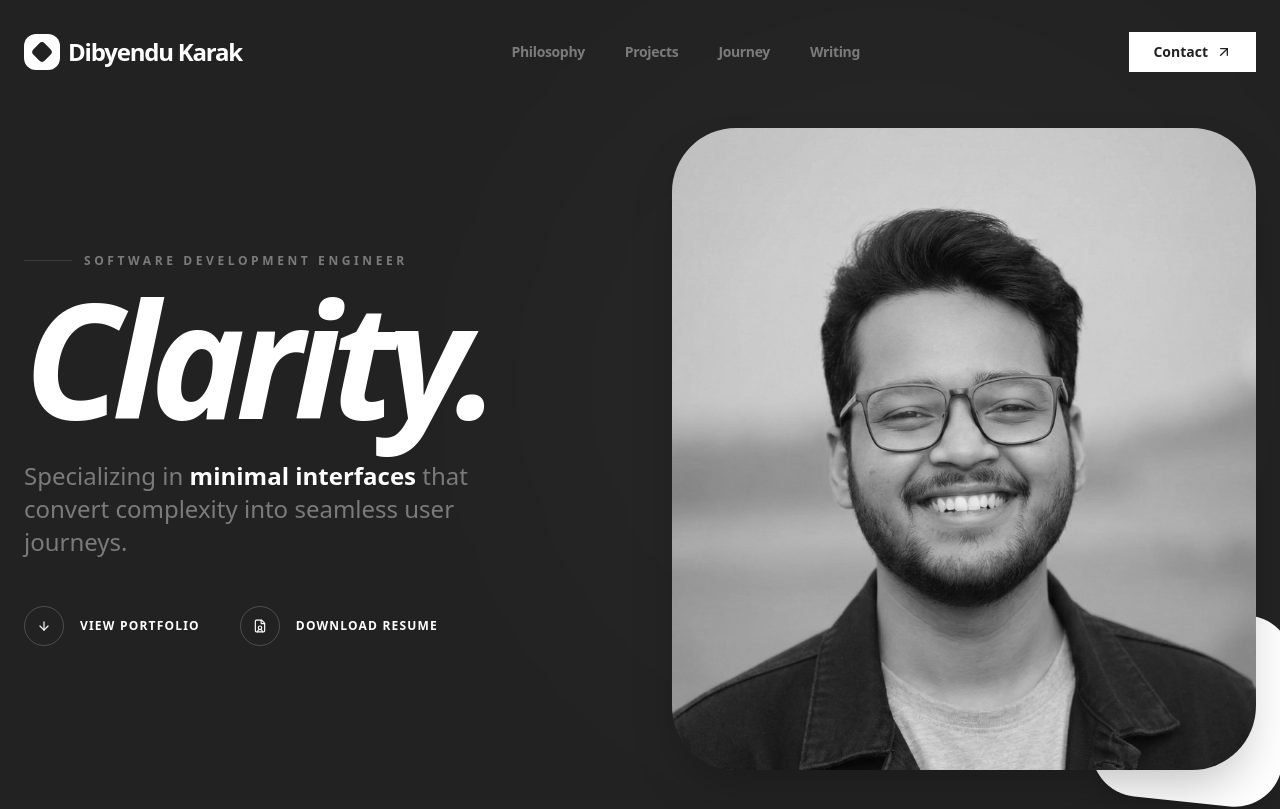
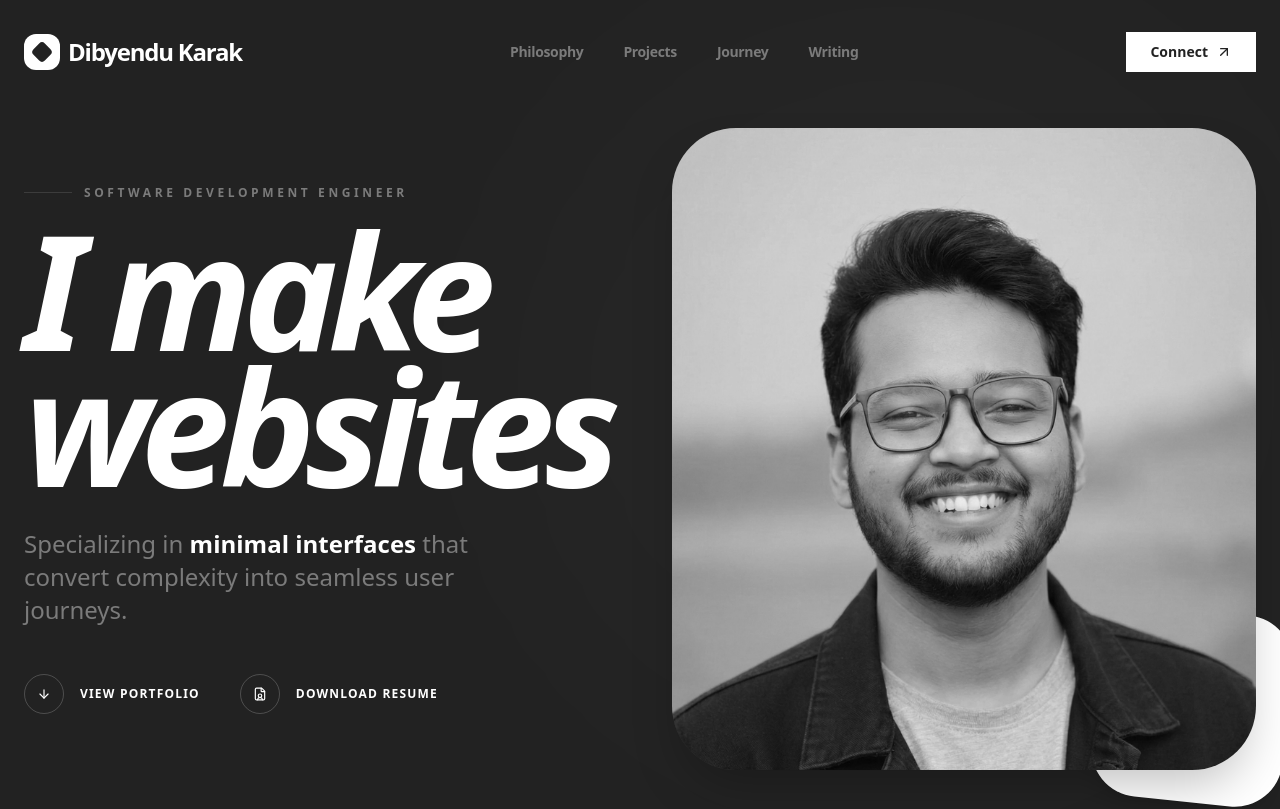
Before and after one commit to D-Karak/my-portfolio, a Next.js app: page / in a window 1280 px wide. Shown: the top 809 px of the page. Built offline with nearby package versions, Linux system fonts and the light colour scheme.

Commit message:
commit for minimal interface changes

```diff
--- a/components/Hero.tsx
+++ b/components/Hero.tsx
@@ -17,8 +17,8 @@ const Hero: React.FC = () => {
                 Software Development Engineer
               </p>
             </div>
-            <h1 className="text-[15vw] lg:text-[10rem] font-bold tracking-[-0.06em] leading-[0.85] italic text-brandWhite">
-              Clarity.
+            <h1 className="md:block hidden text-[15vw] lg:text-[10rem] font-bold tracking-[-0.06em] leading-[0.85] italic text-brandWhite">
+              I make <span >websites</span>
             </h1>
             <p className="text-xl md:text-2xl text-secondary max-w-lg leading-snug mt-[34px]">
               Specializing in <span className="font-bold text-brandWhite">minimal interfaces</span> that convert complexity into seamless user journeys.
--- a/components/Navbar.tsx
+++ b/components/Navbar.tsx
@@ -47,7 +47,7 @@ const Navbar: React.FC = () => {
             href="#contact"
             className={`hidden md:flex items-center gap-2 px-6 py-2.5 text-sm font-bold transition-all hover:shadow-lg active:scale-95 ${isScrolled ? 'bg-primary text-brandWhite' : 'bg-brandWhite text-primary'}`}
           >
-            Contact
+            Connect
             <ArrowUpRight size={16} />
           </a>
 
```
